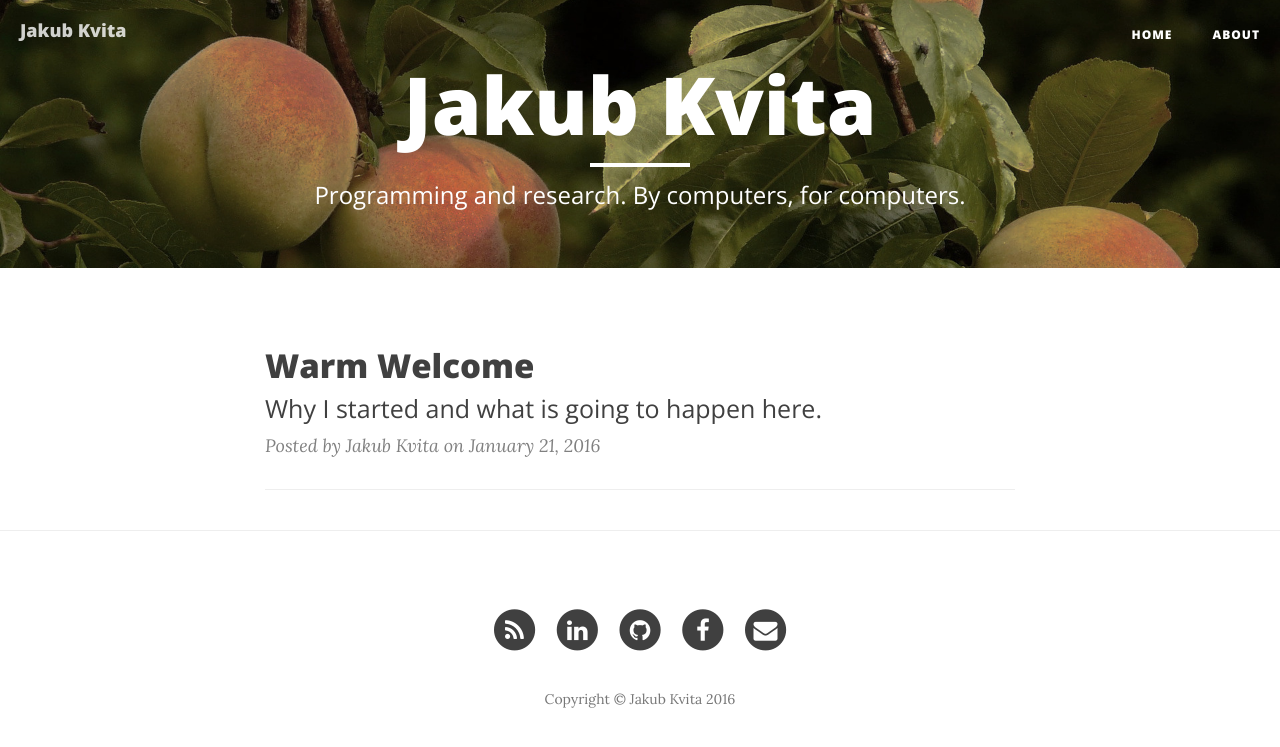
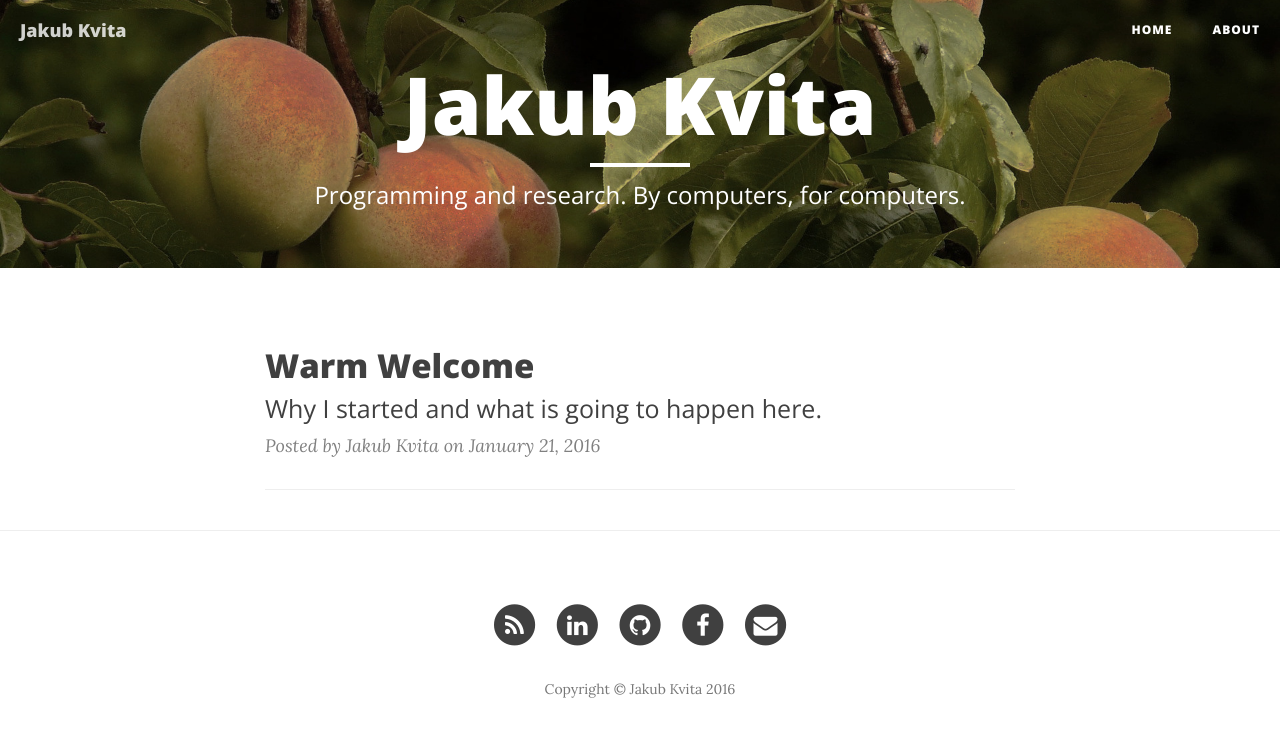
Before and after one commit to kvitajakub/kvitajakub.github.io, a Jekyll site: the page built from index.html, in a window 1280 px wide. Shown: the top 747 px of the page. Built offline with Jekyll 4.4.1, drawn with Linux system fonts in a browser that asks for light colours; nearby versions of some CDN libraries; the list of posts is cut into pages by our own code.

Commit message:
some github problem

```diff
--- a/css/clean-blog.css
+++ b/css/clean-blog.css
@@ -9,7 +9,7 @@ p {
 }
 li {
   line-height: 1.5;
-  margin: 5px 0;
+  /*margin: 5px 0;*/
 }
 article a {
   text-decoration: underline;
```
